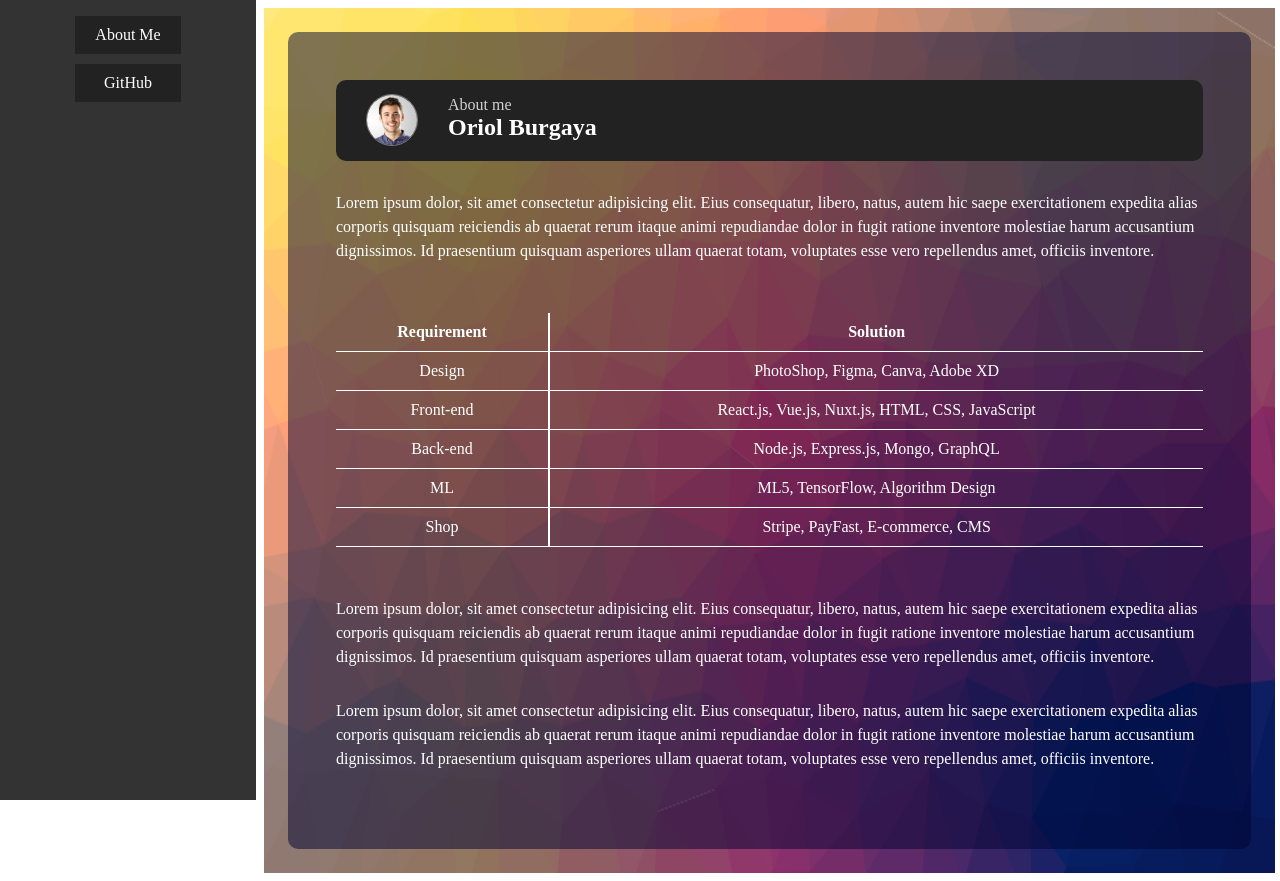
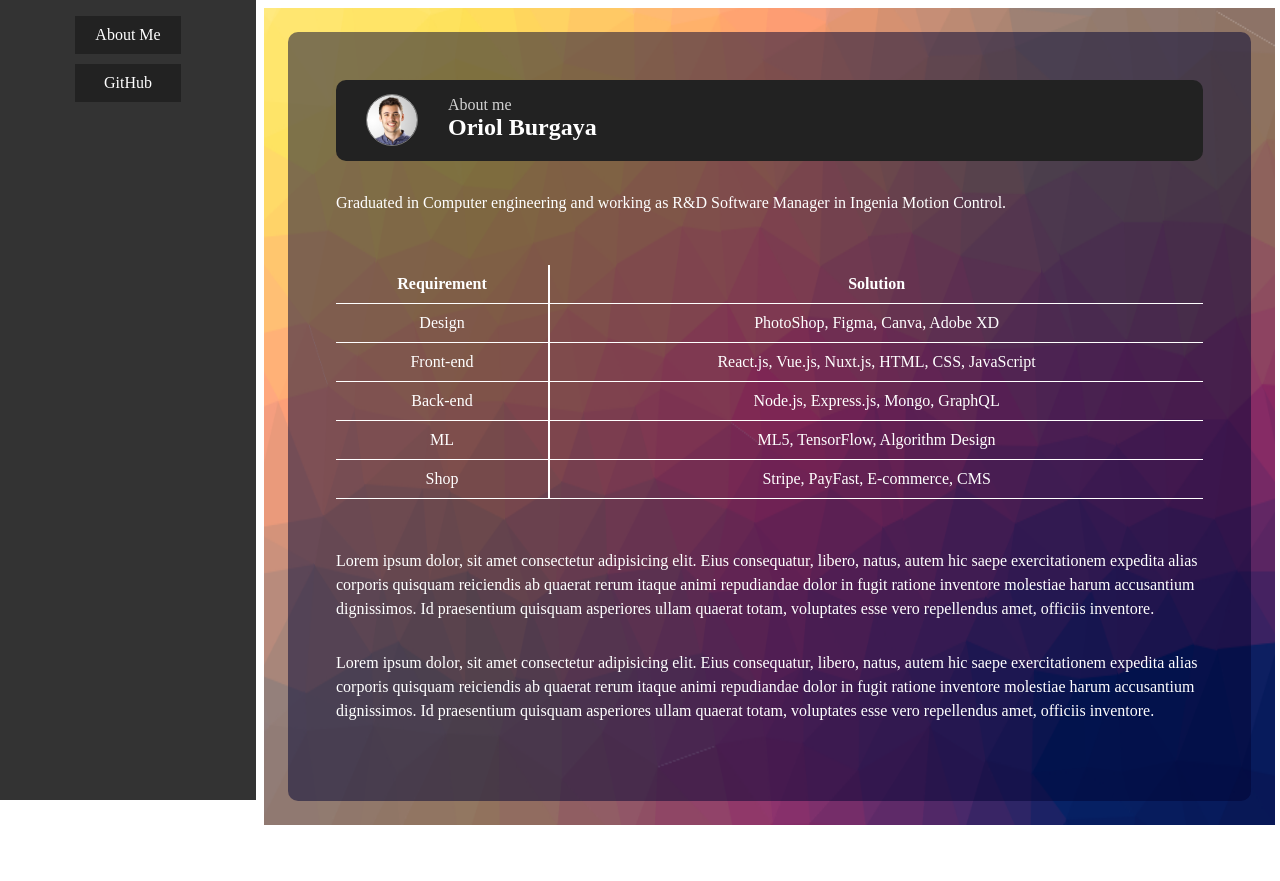
Before and after one commit to oriolbv/oriolburgaya-website, a Vue app: page / in a window 1280 px wide. After the commit the page ends 833 px from the top, so only its background shows below. Built offline with nearby package versions, Linux system fonts and the light colour scheme.

Commit message:
Some text added

```diff
--- a/src/views/About.vue
+++ b/src/views/About.vue
@@ -8,7 +8,7 @@
       </div>
     </div>
     <div class="card-content">
-      <p>Lorem ipsum dolor, sit amet consectetur adipisicing elit. Eius consequatur, libero, natus, autem hic saepe exercitationem expedita alias corporis quisquam reiciendis ab quaerat rerum itaque animi repudiandae dolor in fugit ratione inventore molestiae harum accusantium dignissimos. Id praesentium quisquam asperiores ullam quaerat totam, voluptates esse vero repellendus amet, officiis inventore.</p>
+      <p>Graduated in Computer engineering and working as R&D Software Manager in Ingenia Motion Control.</p>
       <table style="width:100%">
         <tr>
           <th>Requirement</th>
```
